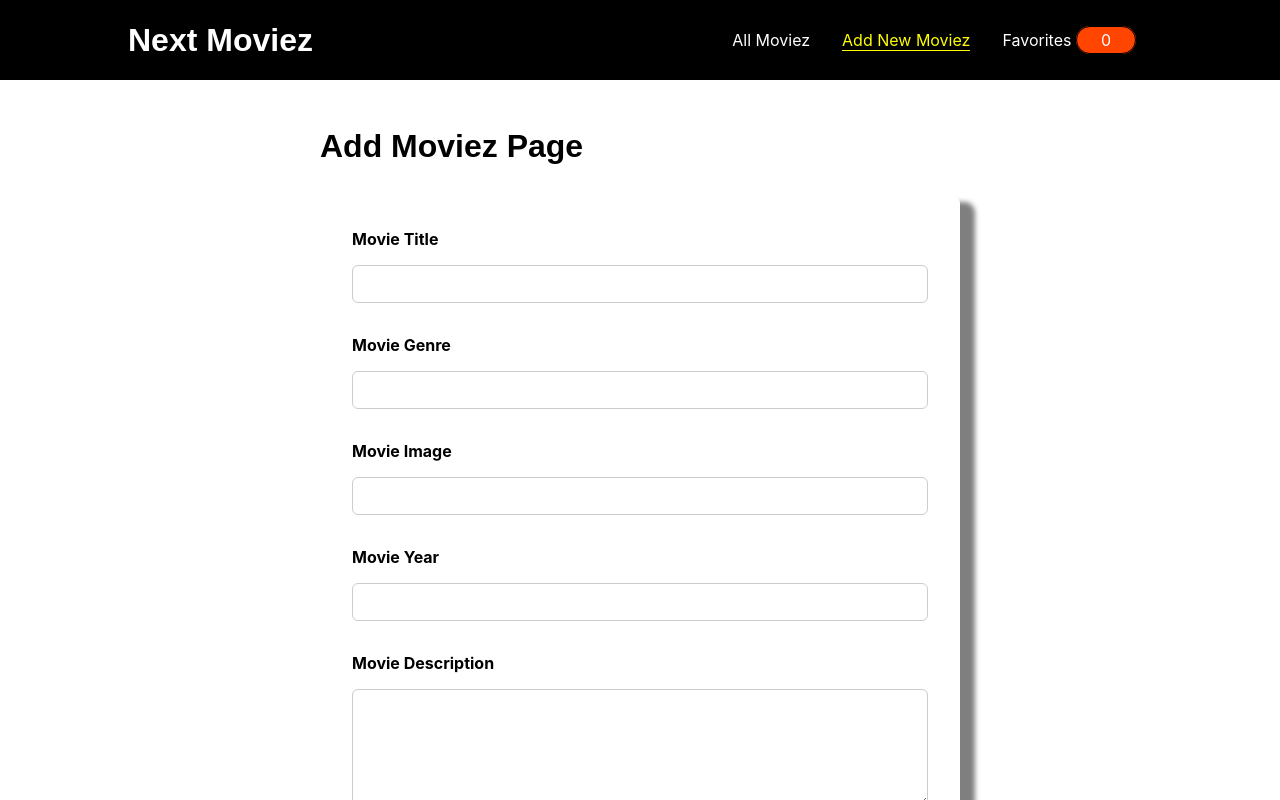
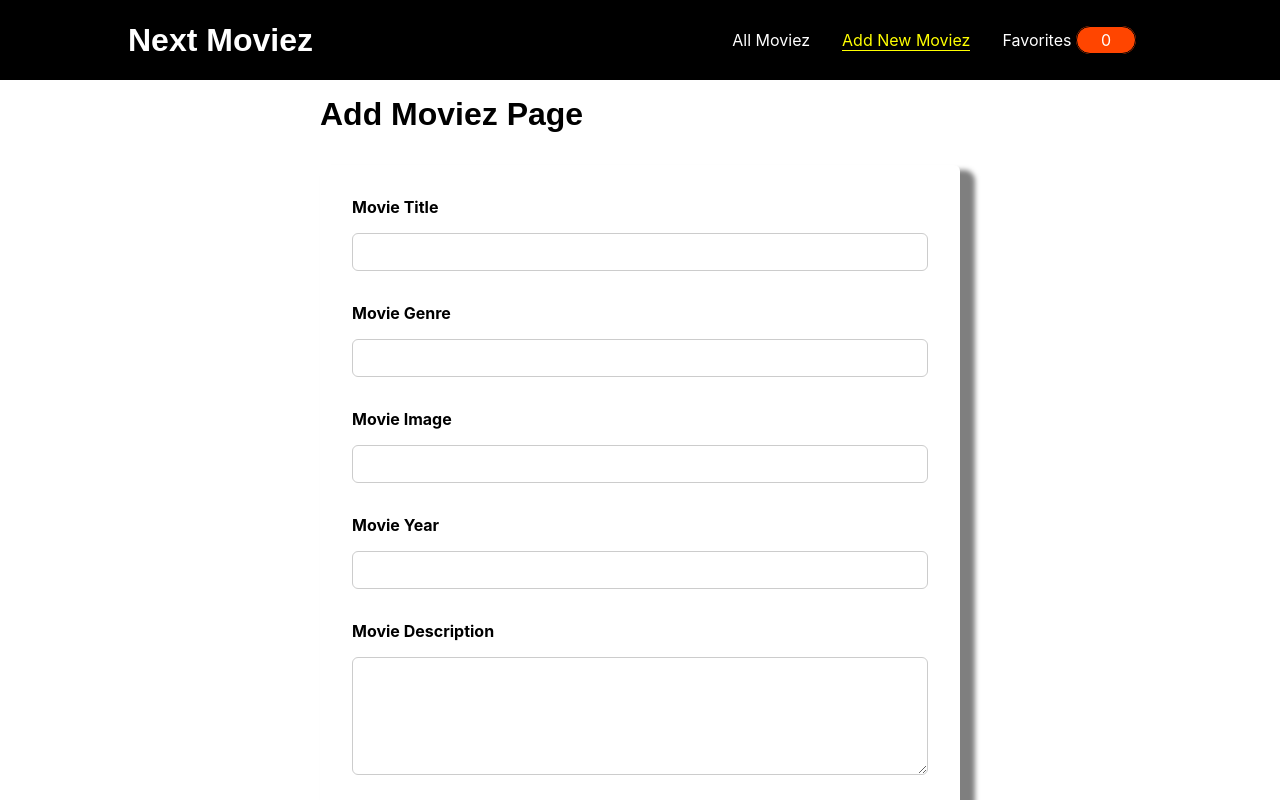
Before and after one commit to vawkei/NextMoviez, a Next.js app: page /add-moviez in a window 1280 px wide. Shown: the top 800 px of the page. Built offline with nearby package versions, Linux system fonts and the light colour scheme.

Commit message:
installed @reduxjs/toolkit, put a position of fixed to my MainNavigation

```diff
--- a/components/layout/Layout.js
+++ b/components/layout/Layout.js
@@ -5,7 +5,7 @@ const Layout = (props) => {
     return (
         <div>
             <MainNavigation />
-            <main style={{margin:"3rem auto", width:"90%", maxWidth:"40rem"}}>{props.children}</main>
+            <main style={{margin:"6rem auto", width:"90%", maxWidth:"40rem"}}>{props.children}</main>
             <MainFooter />
         </div>
      );
--- a/components/layout/MainNavigation.module.css
+++ b/components/layout/MainNavigation.module.css
@@ -6,6 +6,8 @@
     justify-content: space-between;
     align-items: center;
     padding: 0 10%;
+    position: fixed;
+    top:0rem;
 }
 .header ul{
     display: flex;
--- a/package.json
+++ b/package.json
@@ -9,6 +9,7 @@
     "lint": "next lint"
   },
   "dependencies": {
+    "@reduxjs/toolkit": "^1.9.3",
     "eslint": "8.29.0",
     "eslint-config-next": "13.0.6",
     "next": "13.0.6",
```
Also changed, not shown: 1 other file (tests, documents, lock files or other folders).
